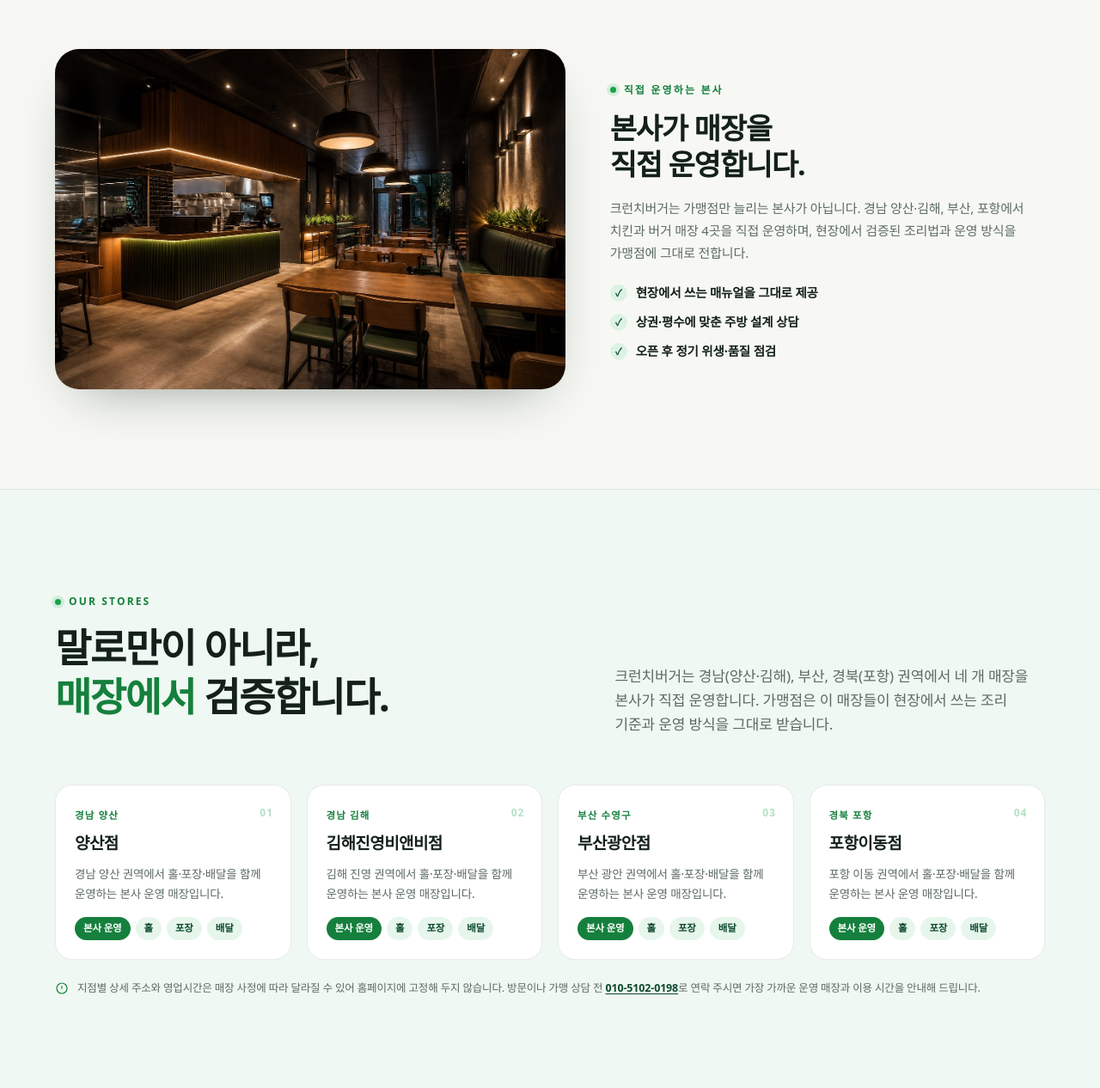
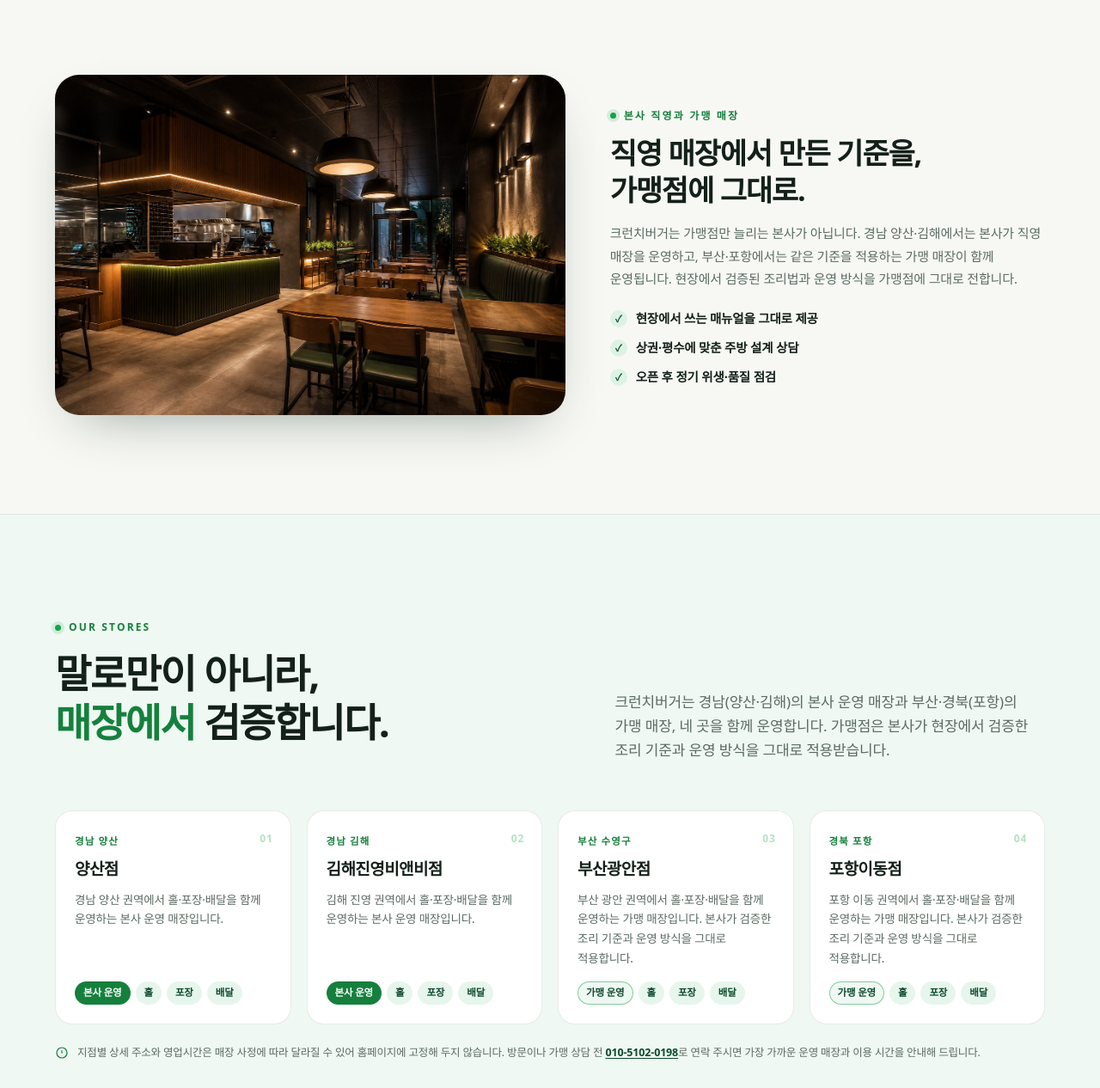
Before and after one commit to crunchs-web/crunchs-web.github.io, a plain HTML site: page index.html in a window 1280 px wide. Shown: the part 1494-2760 px from the top of the page at 86% size. Drawn offline with nearby package versions, Linux system fonts and the light colour scheme; a web font is replaced by a local one.

Commit message:
매장 운영 형태 정정: 부산광안점·포항이동점을 가맹 운영으로 표기, 스토어 섹션·히어로·브랜드 소개·메타·푸터 문구 정리, 캐시 버전 v20261115s

```diff
--- a/index.html
+++ b/index.html
@@ -4,15 +4,15 @@
 <meta charset="utf-8">
 <meta name="viewport" content="width=device-width, initial-scale=1">
 <title>CRUNCH'S 크런치버거 | 바삭함을 기준으로 만드는 치킨·버거 프랜차이즈</title>
-<meta name="description" content="겉은 바삭하게, 속은 촉촉하게. 경남 양산·김해, 부산, 경북 포항에서 매장 4곳을 직접 운영하는 크런치버거가 창업 상담부터 오픈 이후 지원까지 함께합니다.">
+<meta name="description" content="겉은 바삭하게, 속은 촉촉하게. 경남 양산·김해 본사 운영 매장과 부산·포항 가맹 매장, 4곳을 함께 운영하는 크런치버거가 창업 상담부터 오픈 이후 지원까지 함께합니다.">
 <meta name="theme-color" content="#0B0F0D">
 <meta property="og:title" content="CRUNCH'S 크런치버거 | 가맹 창업 안내">
-<meta property="og:description" content="직접 매장을 운영하는 본사의 노하우로, 상권에 맞는 현실적인 창업을 안내합니다.">
+<meta property="og:description" content="본사 직영 매장에서 검증한 노하우로, 상권에 맞는 현실적인 창업을 안내합니다.">
 <meta property="og:image" content="https://crunchs-web.github.io/assets/hero-signature.jpg">
 <link rel="icon" type="image/png" href="assets/favicon.png">
 <link rel="apple-touch-icon" href="assets/favicon.png">
 <link rel="preload" href="assets/fonts/crunchs-sans.woff2" as="font" type="font/woff2" crossorigin>
-<link rel="stylesheet" href="styles.css?v=20261115c">
+<link rel="stylesheet" href="styles.css?v=20261115s">
 </head>
 <body>
 <a class="skip-link" href="#main">본문 바로가기</a>
@@ -53,8 +53,8 @@
           <em>크런치버거</em>
         </h1>
         <p class="hero-sub">
-          경남 양산 · 김해, 부산, 경북 포항에서 매장 4곳을 직접 운영하는 본사가
-          창업 상담부터 오픈 이후 관리까지 함께합니다.
+          경남 양산·김해의 본사 운영 매장과 부산·포항의 가맹 매장, 네 곳을 함께 운영하는
+          크런치버거가 창업 상담부터 오픈 이후 관리까지 도와드립니다.
         </p>
         <div class="hero-cta">
           <a class="btn btn-primary" href="#contact">
@@ -84,8 +84,8 @@
           </div>
         </div>
         <div class="float-card float-card--b">
-          <span class="float-tag">본사 운영</span>
-          <p>양산 · 김해 · 부산 · 포항<br>4개 매장 현장 운영</p>
+          <span class="float-tag">4개 매장 운영</span>
+          <p>양산 · 김해 본사 운영<br>부산 · 포항 가맹 운영</p>
         </div>
       </div>
     </div>
@@ -154,12 +154,12 @@
           <img src="assets/store-interior.jpg" alt="크런치버거 매장 내부" width="1400" height="933" loading="lazy">
         </figure>
         <div class="brand-note">
-          <p class="eyebrow"><span class="dot"></span> 직접 운영하는 본사</p>
-          <h3>본사가 매장을<br>직접 운영합니다.</h3>
+          <p class="eyebrow"><span class="dot"></span> 본사 직영과 가맹 매장</p>
+          <h3>직영 매장에서 만든 기준을,<br>가맹점에 그대로.</h3>
           <p class="brand-note-body">
-            크런치버거는 가맹점만 늘리는 본사가 아닙니다. 경남 양산·김해, 부산,
-            포항에서 치킨과 버거 매장 4곳을 직접 운영하며, 현장에서 검증된 조리법과
-            운영 방식을 가맹점에 그대로 전합니다.
+            크런치버거는 가맹점만 늘리는 본사가 아닙니다. 경남 양산·김해에서는 본사가
+            직영 매장을 운영하고, 부산·포항에서는 같은 기준을 적용하는 가맹 매장이
+            함께 운영됩니다. 현장에서 검증된 조리법과 운영 방식을 가맹점에 그대로 전합니다.
           </p>
           <ul class="check-list">
             <li>현장에서 쓰는 매뉴얼을 그대로 제공</li>
@@ -180,8 +180,8 @@
           <h2 class="section-title">말로만이 아니라,<br><em>매장에서</em> 검증합니다.</h2>
         </div>
         <p class="section-lead section-lead--right">
-          크런치버거는 경남(양산·김해), 부산, 경북(포항) 권역에서 네 개 매장을 본사가 직접 운영합니다.
-          가맹점은 이 매장들이 현장에서 쓰는 조리 기준과 운영 방식을 그대로 받습니다.
+          크런치버거는 경남(양산·김해)의 본사 운영 매장과 부산·경북(포항)의 가맹 매장, 네 곳을 함께 운영합니다.
+          가맹점은 본사가 현장에서 검증한 조리 기준과 운영 방식을 그대로 적용받습니다.
         </p>
       </div>
 
@@ -204,15 +204,15 @@
           <span class="store-no">03</span>
           <span class="store-region">부산 수영구</span>
           <h3>부산광안점</h3>
-          <p>부산 광안 권역에서 홀·포장·배달을 함께 운영하는 본사 운영 매장입니다.</p>
-          <ul class="store-tags"><li>본사 운영</li><li>홀</li><li>포장</li><li>배달</li></ul>
+          <p>부산 광안 권역에서 홀·포장·배달을 함께 운영하는 가맹 매장입니다. 본사가 검증한 조리 기준과 운영 방식을 그대로 적용합니다.</p>
+          <ul class="store-tags"><li class="store-tag--franchise">가맹 운영</li><li>홀</li><li>포장</li><li>배달</li></ul>
         </li>
         <li class="store-card reveal">
           <span class="store-no">04</span>
           <span class="store-region">경북 포항</span>
           <h3>포항이동점</h3>
-          <p>포항 이동 권역에서 홀·포장·배달을 함께 운영하는 본사 운영 매장입니다.</p>
-          <ul class="store-tags"><li>본사 운영</li><li>홀</li><li>포장</li><li>배달</li></ul>
+          <p>포항 이동 권역에서 홀·포장·배달을 함께 운영하는 가맹 매장입니다. 본사가 검증한 조리 기준과 운영 방식을 그대로 적용합니다.</p>
+          <ul class="store-tags"><li class="store-tag--franchise">가맹 운영</li><li>홀</li><li>포장</li><li>배달</li></ul>
         </li>
       </ul>
 
@@ -677,7 +677,7 @@
   <div class="wrap footer-top">
     <div class="footer-brand">
       <img src="assets/logo-white.png" alt="CRUNCH'S 크런치버거" class="footer-logo">
-      <p><b style="color:rgba(242,247,243,.85)">CRUNCH'S (크런치버거)</b><br>겉은 바삭하게, 속은 촉촉하게. 경남 양산·김해, 부산, 경북 포항에서 매장 4곳을 직접 운영하는 치킨·버거 프랜차이즈.</p>
+      <p><b style="color:rgba(242,247,243,.85)">CRUNCH'S (크런치버거)</b><br>겉은 바삭하게, 속은 촉촉하게. 경남 양산·김해 본사 운영 매장과 부산·포항 가맹 매장, 4곳을 함께 운영하는 치킨·버거 프랜차이즈.</p>
     </div>
     <nav class="footer-nav" aria-label="푸터 메뉴">
       <div>
@@ -714,6 +714,6 @@
 </button>
 
 <script src="https://cdn.jsdelivr.net/npm/@supabase/supabase-js@2"></script>
-<script src="app.js?v=20261115c"></script>
+<script src="app.js?v=20261115s"></script>
 </body>
 </html>
--- a/styles.css
+++ b/styles.css
@@ -372,6 +372,10 @@ section[id], main[id] { scroll-margin-top: 92px; }
   background: rgba(22, 163, 74, .1); border-radius: 999px; padding: 4px 10px;
 }
 .store-tags li:first-child { background: var(--green-700); color: #fff; }
+.store-tags li.store-tag--franchise {
+  background: var(--green-50); color: var(--green-800);
+  box-shadow: inset 0 0 0 1px rgba(22, 163, 74, .5);
+}
 .store-note {
   display: flex; gap: 10px; align-items: flex-start; margin-top: 22px;
   font-size: 12.5px; line-height: 1.72; color: var(--text-mute);
```
